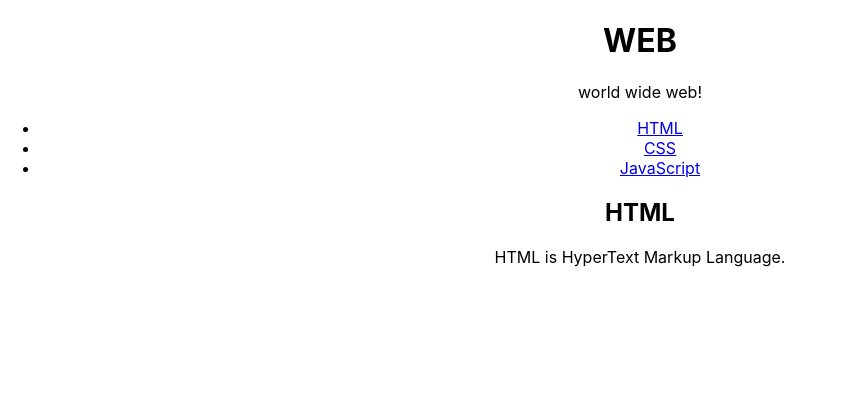
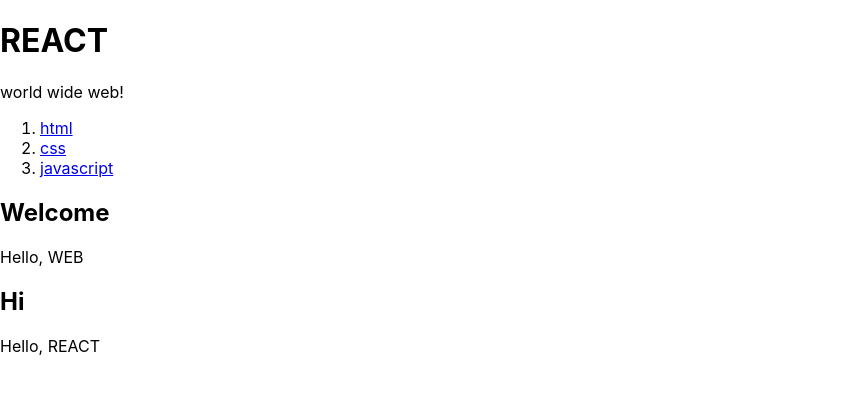
Before and after one commit to dbswlsghkd/react-app, a React (Create React App) app: page / in a window 1280 px wide. Shown: the top 394 px of the page, without its empty margins (0-847 px from the left). Built offline with nearby package versions, Linux system fonts and the light colour scheme.

Commit message:
컴포넌트, props 이해

```diff
--- a/src/App.js
+++ b/src/App.js
@@ -1,50 +1,57 @@
 import './App.css';
 
-const App = () => {
-    return (
-        <div className="App">
-            <Subject></Subject>
-            <TOC></TOC>
-            <Content></Content>
-        </div>
-    );
-};
-
-const Content = () => {
-    return (
-        <article>
-            <h2>HTML</h2>
-            HTML is HyperText Markup Language.
-        </article>
-    );
-};
-
-const TOC = () => {
-    return (
-        <nav>
-            <ul>
-                <li>
-                    <a href="1.html">HTML</a>
-                </li>
-                <li>
-                    <a href="2.html">CSS</a>
-                </li>
-                <li>
-                    <a href="3.html">JavaScript</a>
-                </li>
-            </ul>
-        </nav>
-    );
-};
-
 // 하나의 최상위 태그만 사용해야함
-function Subject() {
+function Headder(props) {
+    console.log(props);
     return (
         <header>
-            <h1>WEB</h1>
+            <h1>{props.title}</h1>
             world wide web!
         </header>
     );
 }
 
+const Nav = (props) => {
+    const lis = [];
+
+    for (let i = 0; i < props.topics.length; i++) {
+        let t = props.topics[i];
+        lis.push(
+            <li key={t.id}>
+                <a href={'/read/' + t.id}>{t.title}</a>
+            </li>
+        );
+    }
+    return (
+        <nav>
+            <ol>{lis}</ol>
+        </nav>
+    );
+};
+
+const Article = (props) => {
+    return (
+        <article>
+            <h2>{props.title}</h2>
+            {props.body}
+        </article>
+    );
+};
+
+const App = () => {
+    const topics = [
+        { id: 1, title: 'html', body: 'html is ...' },
+        { id: 2, title: 'css', body: 'css is ...' },
+        { id: 3, title: 'javascript', body: 'javascript is ...' },
+    ];
+    return (
+        <div>
+            <Headder title="REACT"></Headder>
+            <Nav topics={topics}></Nav>
+            <Article title="Welcome" body="Hello, WEB"></Article>
+            <Article title="Hi" body="Hello, REACT"></Article>
+        </div>
+    );
+};
+
 export default App;
```
